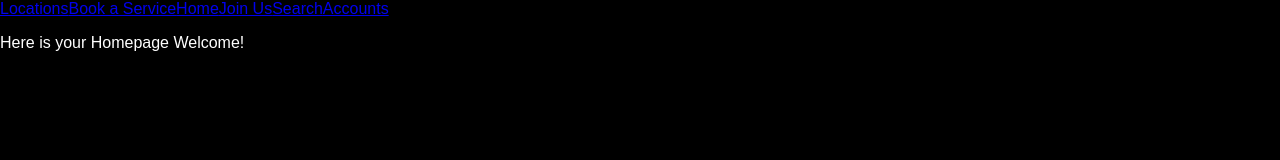
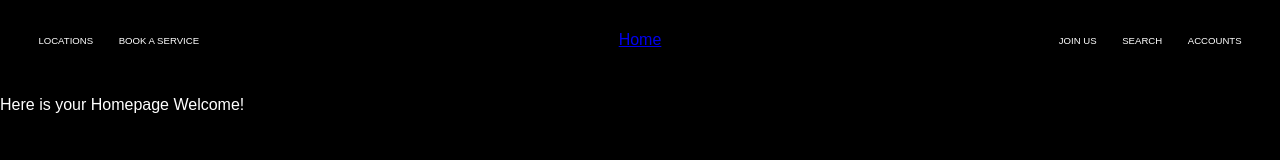
Before and after one commit to AGuyNamedDJ/Jamal, a React app: page / in a window 1280 px wide. Built offline with nearby package versions, Linux system fonts and the light colour scheme; no server answers.

Commit message:
Css getting better,

```diff
--- a/public/style.css
+++ b/public/style.css
@@ -33,9 +33,49 @@ body {
     max-width: 50vw;
 }
 
-
 /* Utilities: HomePage */
 /* Utilities: Navbar */
+.navbar {
+    display: flex;
+    justify-content: space-between;
+    align-items: center;
+    background-color: black;
+    height: 10vh;
+    padding: 0 2vw;
+}
+
+.left-group {
+    display: flex;
+    justify-content: flex-start;
+    width: 30vw;
+}
+
+.right-group {
+    display: flex;
+    justify-content: flex-end;
+    width: 30vw;
+}
+
+.navbar-text {
+    color: white;
+    text-decoration: none;
+    font-size: 1.2vh;
+    text-transform: uppercase;
+    margin: 0 1vw;
+}
+
+.navbar-text:visited, .navbar-text:active {
+    color: white;
+}
+
+.navbar-text:hover {
+    color: brown;
+}
+
+#navbar-text {
+    font-size: 2vh;
+}
+
 
 /* Pages */
 /* Pages: Location */
--- a/src/components/utilities/Navbar.js
+++ b/src/components/utilities/Navbar.js
@@ -6,12 +6,16 @@ import { Link } from "react-router-dom";
 const Navbar = ({}) => {
     return (
         <nav className="navbar">
-            <Link to="/locations" className="navbar-text">Locations</Link>
-            <Link to="/book" className="navbar-text">Book a Service</Link>
+            <div className="left-group">
+                <Link to="/locations" className="navbar-text">Locations</Link>
+                <Link to="/book" className="navbar-text">Book a Service</Link>
+            </div>
             <Link to="/" id="navbar-text">Home</Link>
-            <Link to="/join" className="navbar-text">Join Us</Link>
-            <Link to="/search" className="navbar-text">Search</Link>
-            <Link to="/account" className="navbar-text">Accounts</Link>
+            <div className="right-group">
+                <Link to="/join" className="navbar-text">Join Us</Link>
+                <Link to="/search" className="navbar-text">Search</Link>
+                <Link to="/account" className="navbar-text">Accounts</Link>
+            </div>
         </nav>
     )
 };
```
